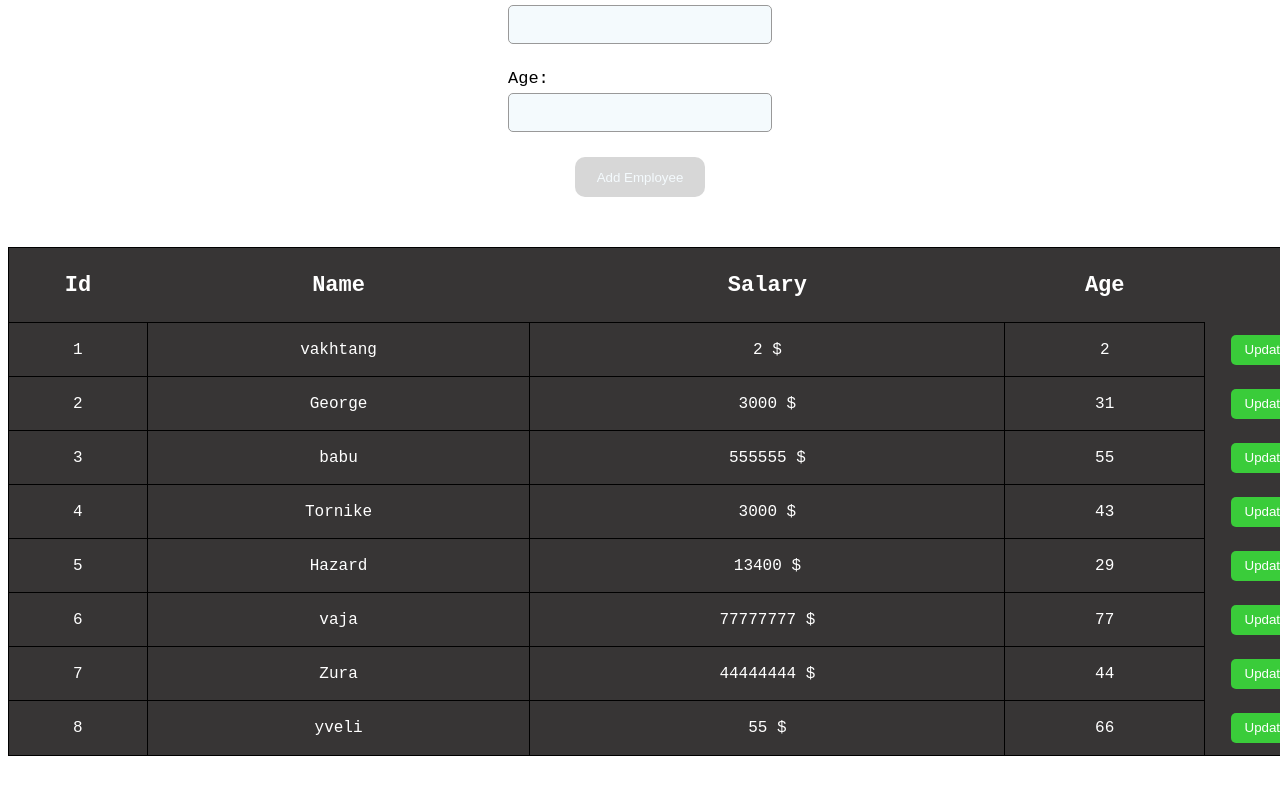
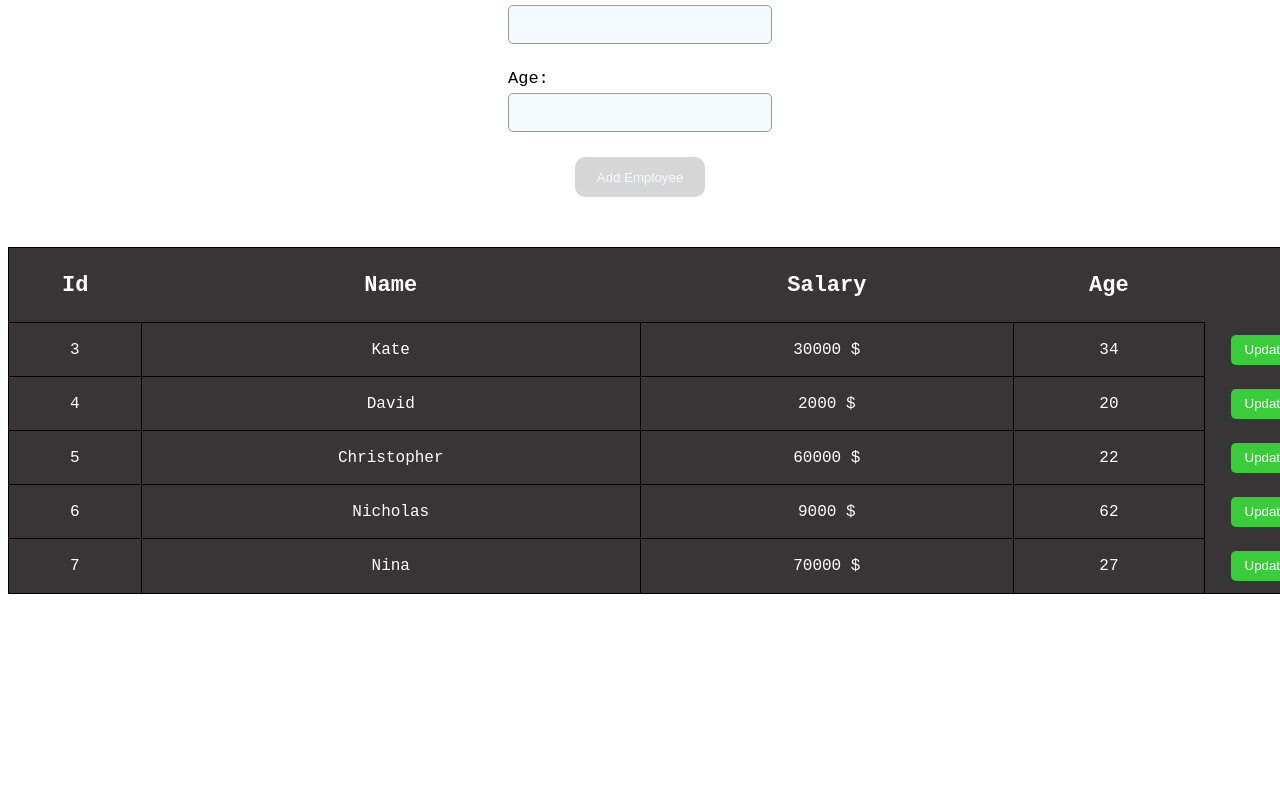
Before and after one commit to sabam23/Angular-Homework, an Angular app: page / in a window 1280 px wide. Shown: the part 585-1379 px from the top of the page. After the commit the page ends 1229 px from the top, so only its background shows below. Built offline with nearby package versions, Linux system fonts and the light colour scheme; data requests are answered from the project's data file.

Commit message:
Finish(employeeForm Task 5) Delete Method

```diff
--- a/db.json
+++ b/db.json
@@ -1,52 +1,34 @@
 {
   "employees": [
     {
-      "name": "vakhtang",
-      "salary": 2,
-      "age": 2,
-      "id": 1
-    },
-    {
-      "name": "George",
-      "salary": 3000,
-      "age": 31,
-      "id": 2
-    },
-    {
-      "name": "babu",
-      "salary": 555555,
-      "age": 55,
+      "name": "Kate",
+      "salary": 30000,
+      "age": 34,
       "id": 3
     },
     {
-      "name": "Tornike",
-      "salary": 3000,
-      "age": 43,
+      "name": "David",
+      "salary": 2000,
+      "age": 20,
       "id": 4
     },
     {
-      "name": "Hazard",
-      "salary": 13400,
-      "age": 29,
+      "name": "Christopher",
+      "salary": 60000,
+      "age": 22,
       "id": 5
     },
     {
-      "name": "vaja",
-      "salary": 77777777,
-      "age": 77,
+      "name": "Nicholas",
+      "salary": 9000,
+      "age": 62,
       "id": 6
     },
     {
-      "name": "Zura",
-      "salary": 44444444,
-      "age": 44,
+      "name": "Nina",
+      "salary": 70000,
+      "age": 27,
       "id": 7
-    },
-    {
-      "name": "yveli",
-      "salary": 55,
-      "age": 66,
-      "id": 8
     }
   ]
 }
--- a/src/app/employee-form/employee-form.component.html
+++ b/src/app/employee-form/employee-form.component.html
@@ -35,7 +35,7 @@
       <td>{{employee.name}}</td>
       <td>{{employee.salary}} $</td>
       <td>{{employee.age}}</td>
-      <td style="border: none;width: 200px"><button class="updateBtn" (click)="update(employee.id)">Update</button><button class="deleteBtn">Delete</button></td>
+      <td style="border: none;width: 200px"><button class="updateBtn" (click)="update(employee.id)">Update</button><button class="deleteBtn" (click)="delete(employee.id)">Delete</button></td>
     </tr>
   </ng-container>
 </table>
--- a/src/app/employee-form/employee-form.component.ts
+++ b/src/app/employee-form/employee-form.component.ts
@@ -55,6 +55,14 @@ export class EmployeeFormComponent implements OnInit {
     this.employeeForm.reset();
   }
 
+  delete(id:number) {
+    this.employeeService.deleteData(id).subscribe(data => {
+      this.employeeService.getFullData().subscribe(data => {
+        this.employeesDB = data;
+      });
+    })
+  }
+
   cancel(){
     this.checker = true;
   }
--- a/src/app/services/employee-api.service.ts
+++ b/src/app/services/employee-api.service.ts
@@ -27,4 +27,8 @@ export class EmployeeApiService {
   updateData(id:number, payload: Employee) {
     return this.http.put(`${this.url}employees/${id}`,payload);
   }
+
+  deleteData(id:number) {
+    return this.http.delete(`${this.url}employees/${id}`);
+  }
 }
```
